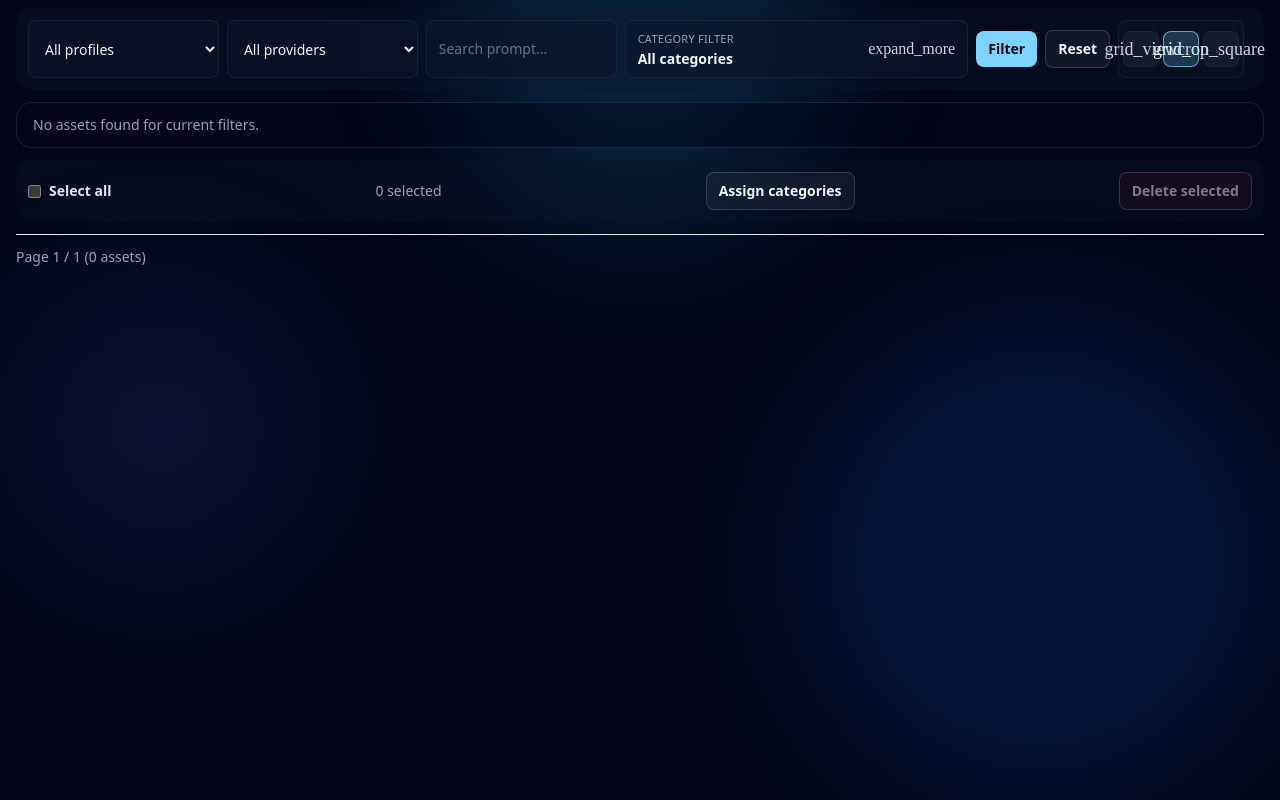
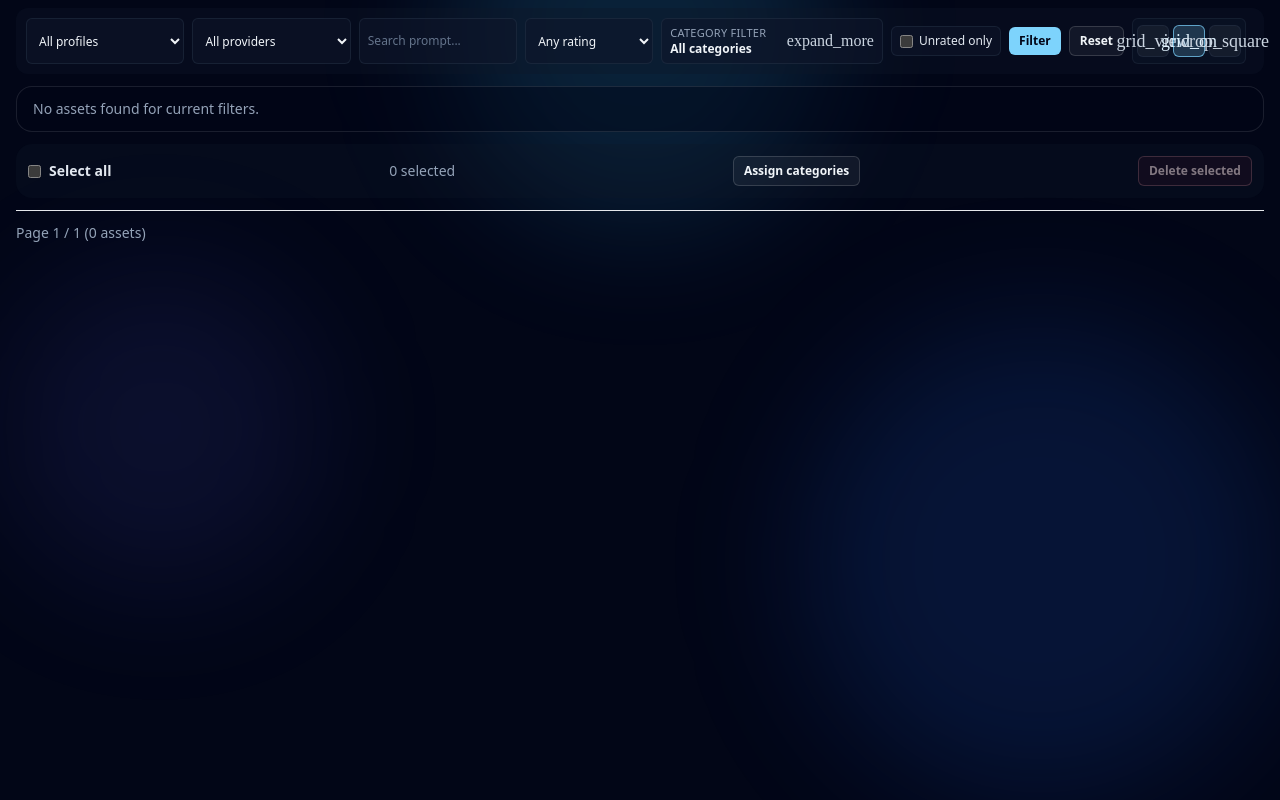
Before and after one commit to jschm42/lumigen, a FastAPI app: page /gallery in a window 1280 px wide. Run offline with FastAPI, Linux system fonts and the light colour scheme; some libraries are stand-ins or nearby versions; some web fonts are replaced.

Commit message:
feat: add optional rating feature for assets with frontend and backend support

```diff
--- a/app/db/models.py
+++ b/app/db/models.py
@@ -229,6 +229,7 @@ class Asset(Base):
     width: Mapped[int] = mapped_column(Integer, nullable=False)
     height: Mapped[int] = mapped_column(Integer, nullable=False)
     mime: Mapped[str] = mapped_column(String(64), nullable=False)
+    rating: Mapped[Optional[int]] = mapped_column(Integer, nullable=True)
     meta_json: Mapped[dict[str, Any]] = mapped_column(
         JSON, default=dict, nullable=False
     )
--- a/app/main.py
+++ b/app/main.py
@@ -210,6 +210,16 @@ def normalize_thumb_size(value: Optional[str]) -> str:
     if candidate in {"sm", "md", "lg"}:
         return candidate
     return "md"
+
+
+def normalize_min_rating(value: Optional[int]) -> Optional[int]:
+    if value is None:
+        return None
+    if value < 0:
+        return 0
+    if value > 5:
+        return 5
+    return value
 
 
 def generation_session_token(generation: Generation) -> str:
@@ -1598,12 +1608,20 @@ def gallery_page(
     provider: Optional[str] = Query(default=None),
     q: Optional[str] = Query(default=None),
     category_ids: list[int] = Query(default=[]),
+    min_rating: Optional[str] = Query(default=None),
+    unrated: bool = Query(default=False),
     thumb_size: Optional[str] = Query(default="md"),
     message: Optional[str] = Query(default=None),
     error: Optional[str] = Query(default=None),
     session: Session = Depends(get_session),
 ) -> HTMLResponse:
     normalized_category_ids = normalize_category_ids(category_ids)
+    parsed_min_rating: Optional[int] = None
+    try:
+        parsed_min_rating = parse_optional_int(min_rating)
+    except ValueError:
+        parsed_min_rating = None
+    min_rating_value = normalize_min_rating(parsed_min_rating)
     thumb_size_value = normalize_thumb_size(thumb_size)
     page_data = gallery_service.list_assets(
         session,
@@ -1612,6 +1630,8 @@ def gallery_page(
         provider=provider or None,
         prompt_query=q or None,
         category_ids=normalized_category_ids or None,
+        min_rating=None if unrated else min_rating_value,
+        unrated_only=unrated,
     )
     options = gallery_service.list_filter_options(session)
 
@@ -1624,6 +1644,10 @@ def gallery_page(
         filter_params["q"] = q
     if normalized_category_ids:
         filter_params["category_ids"] = normalized_category_ids
+    if min_rating_value is not None:
+        filter_params["min_rating"] = min_rating_value
+    if unrated:
+        filter_params["unrated"] = "1"
     gallery_query = urlencode(filter_params, doseq=True)
 
     return_to_params: dict[str, Any] = {"page": page, "thumb_size": thumb_size_value}
@@ -1640,6 +1664,8 @@ def gallery_page(
             "provider": provider or "",
             "q": q or "",
             "selected_category_ids": normalized_category_ids,
+            "min_rating": min_rating_value,
+            "unrated_only": unrated,
             "thumb_size": thumb_size_value,
             "gallery_query": gallery_query,
             "return_to": return_to,
@@ -1649,6 +1675,28 @@ def gallery_page(
             "hide_header": True,
         },
     )
+
+
+@app.post("/assets/{asset_id}/rating")
+def update_asset_rating(
+    asset_id: int,
+    rating: int = Form(...),
+    return_to: str = Form(default="/gallery"),
+    session: Session = Depends(get_session),
+) -> RedirectResponse:
+    if rating < 0 or rating > 5:
+        return gallery_redirect(return_to, error="Rating must be between 0 and 5")
+
+    asset = crud.get_asset(session, asset_id, with_generation=False)
+    if not asset:
+        raise HTTPException(status_code=404, detail="Asset not found")
+
+    asset.rating = None if rating == 0 else rating
+    session.add(asset)
+    session.commit()
+    if rating == 0:
+        return gallery_redirect(return_to, message="Rating removed")
+    return gallery_redirect(return_to, message="Rating updated")
 
 
 @app.post("/assets/bulk-set-categories")
--- a/app/web/static/js/app.js
+++ b/app/web/static/js/app.js
@@ -707,6 +707,19 @@ function setupGallerySelection() {
       createOrUpdateHiddenInput(assetId, !isSelected);
       updateState();
     });
+
+    clickArea.addEventListener('dblclick', function (e) {
+      var target = e.target;
+      if (target.closest('a') || target.closest('button') || target.closest('form')) {
+        return;
+      }
+
+      var detailUrl = card.dataset.assetDetailUrl;
+      if (!detailUrl) {
+        return;
+      }
+      window.location.href = detailUrl;
+    });
   });
 
   // Select all toggle
@@ -725,6 +738,80 @@ function setupGallerySelection() {
   updateState();
 }
 
+function setupGalleryRatings() {
+  var ratingForms = Array.from(document.querySelectorAll('[data-rating-form]'));
+  if (ratingForms.length === 0) return;
+
+  ratingForms.forEach(function (form) {
+    var stars = Array.from(form.querySelectorAll('[data-rating-star]'));
+    var ratingInput = form.querySelector('[data-rating-input]');
+    if (!ratingInput || stars.length === 0) return;
+
+    var currentRating = parseInt(form.getAttribute('data-current-rating') || '0', 10);
+    if (!Number.isFinite(currentRating) || currentRating < 0) {
+      currentRating = 0;
+    }
+
+    function paintStars(activeRating) {
+      stars.forEach(function (star) {
+        var value = parseInt(star.getAttribute('data-rating-value') || '0', 10);
+        var isActive = Number.isFinite(value) && value <= activeRating;
+        star.classList.toggle('text-amber-300', isActive);
+        star.classList.toggle('text-slate-600', !isActive);
+      });
+    }
+
+    paintStars(currentRating);
+
+    stars.forEach(function (star) {
+      star.addEventListener('mouseenter', function () {
+        var hoverRating = parseInt(star.getAttribute('data-rating-value') || '0', 10);
+        if (Number.isFinite(hoverRating)) {
+          paintStars(hoverRating);
+        }
+      });
+
+      star.addEventListener('click', async function () {
+        var clickedValue = parseInt(star.getAttribute('data-rating-value') || '0', 10);
+        if (!Number.isFinite(clickedValue)) return;
+
+        var nextRating = clickedValue;
+        if (clickedValue === 1 && currentRating === 1) {
+          nextRating = 0;
+        }
+
+        var previousRating = currentRating;
+        ratingInput.value = String(nextRating);
+        currentRating = nextRating;
+        form.setAttribute('data-current-rating', String(currentRating));
+        paintStars(currentRating);
+
+        try {
+          var formData = new FormData(form);
+          var response = await fetch(form.action, {
+            method: 'POST',
+            body: formData,
+            headers: { 'X-Requested-With': 'XMLHttpRequest' }
+          });
+
+          if (!response.ok) {
+            throw new Error('Rating update failed');
+          }
+        } catch (error) {
+          currentRating = previousRating;
+          form.setAttribute('data-current-rating', String(currentRating));
+          ratingInput.value = String(currentRating);
+          paintStars(currentRating);
+        }
+      });
+    });
+
+    form.addEventListener('mouseleave', function () {
+      paintStars(currentRating);
+    });
+  });
+}
+
   // ==========================================================================
   // Initialization
   // ==========================================================================
@@ -736,6 +823,7 @@ function setupGallerySelection() {
     setupProfileForms();
     setupGalleryFilters();
     setupGallerySelection();
+    setupGalleryRatings();
   }
 
   // Run on DOM ready
--- a/app/web/templates/fragments/gallery_grid.html
+++ b/app/web/templates/fragments/gallery_grid.html
@@ -1,6 +1,6 @@
 <div class="grid gap-2 {% if thumb_size == 'sm' %}grid-cols-2 sm:grid-cols-3 md:grid-cols-4 xl:grid-cols-6{% elif thumb_size == 'lg' %}grid-cols-1 sm:grid-cols-2 lg:grid-cols-3 2xl:grid-cols-4{% else %}grid-cols-1 sm:grid-cols-2 md:grid-cols-3 xl:grid-cols-4 2xl:grid-cols-5{% endif %}">
   {% for asset in page_data.items %}
-  <article class="group relative overflow-hidden rounded-xl bg-slate-900/50 p-2.5 shadow-md shadow-slate-950/45 ring-2 ring-transparent transition data-[selected=true]:ring-sky-300" data-gallery-card data-gallery-select data-asset-id="{{ asset.id }}">
+  <article class="group relative overflow-hidden rounded-xl bg-slate-900/50 p-2.5 shadow-md shadow-slate-950/45 ring-2 ring-transparent transition data-[selected=true]:ring-sky-300" data-gallery-card data-gallery-select data-asset-id="{{ asset.id }}" data-asset-detail-url="/assets/{{ asset.id }}">
     <div class="relative aspect-square overflow-hidden rounded-lg bg-slate-900/75 cursor-pointer" data-gallery-card-click>
       <img src="/assets/{{ asset.id }}/thumb" alt="thumb {{ asset.id }}" class="h-full w-full object-cover transition duration-300 group-hover:scale-[1.02]">
 
@@ -24,11 +24,28 @@
       </div>
     </div>
 
-    <div class="mt-2.5 space-y-1">
-      <p class="truncate text-xs text-slate-400">{{ asset.generation.profile_name }} | {{ asset.generation.provider }}</p>
-      {% if asset.categories %}
-        <p class="truncate text-xs text-slate-500">{{ asset.categories | map(attribute='name') | join(', ') }}</p>
-      {% endif %}
+    <div class="mt-1.5 flex items-center">
+      <form
+        method="post"
+        action="/assets/{{ asset.id }}/rating"
+        class="flex items-center gap-0 {% if asset.rating is none %}opacity-0 transition-opacity duration-150 group-hover:opacity-100 focus-within:opacity-100{% endif %}"
+        aria-label="Set rating for asset {{ asset.id }}"
+        data-rating-form
+        data-current-rating="{{ asset.rating if asset.rating is not none else 0 }}"
+      >
+        <input type="hidden" name="return_to" value="{{ return_to }}">
+        <input type="hidden" name="rating" value="{{ asset.rating if asset.rating is not none else 0 }}" data-rating-input>
+        {% for value in [1, 2, 3, 4, 5] %}
+          <button
+            type="button"
+            data-rating-star
+            data-rating-value="{{ value }}"
+            class="inline-flex h-4 w-4 items-center justify-center text-[13px] leading-none transition {% if (asset.rating or 0) >= value %}text-amber-300{% else %}text-slate-600{% endif %}"
+            title="Set {{ value }} stars"
+            aria-label="Set {{ value }} stars"
+          >★</button>
+        {% endfor %}
+      </form>
     </div>
   </article>
   {% else %}
--- a/app/web/templates/gallery.html
+++ b/app/web/templates/gallery.html
@@ -1,16 +1,16 @@
 {% extends "layout.html" %}
 {% block content %}
 {% set panel_class = "h-full space-y-3" %}
-{% set input_class = "w-full rounded-lg border border-slate-700/35 bg-slate-900/55 px-3 py-2 text-sm text-slate-100 placeholder:text-slate-500 focus:border-sky-300 focus:outline-none focus:ring-2 focus:ring-sky-300/30" %}
-{% set btn_primary = "inline-flex items-center justify-center rounded-lg bg-sky-300 px-3 py-2 text-sm font-semibold text-slate-950 transition hover:bg-sky-200 disabled:cursor-not-allowed disabled:opacity-50" %}
-{% set btn_secondary = "inline-flex items-center justify-center rounded-lg border border-white/15 bg-white/5 px-3 py-2 text-sm font-semibold text-slate-100 transition hover:border-sky-300/50 hover:bg-white/10 disabled:cursor-not-allowed disabled:opacity-50" %}
-{% set btn_danger = "inline-flex items-center justify-center rounded-lg border border-rose-300/40 bg-rose-500/10 px-3 py-2 text-sm font-semibold text-rose-100 transition hover:border-rose-200 hover:bg-rose-500/20 disabled:cursor-not-allowed disabled:opacity-50" %}
-{% set size_btn = "inline-flex h-9 w-9 items-center justify-center rounded-lg border transition" %}
+{% set input_class = "w-full rounded-md border border-slate-700/35 bg-slate-900/55 px-2 py-1.5 text-xs text-slate-100 placeholder:text-slate-500 focus:border-sky-300 focus:outline-none focus:ring-1 focus:ring-sky-300/30" %}
+{% set btn_primary = "inline-flex items-center justify-center rounded-md bg-sky-300 px-2.5 py-1.5 text-xs font-semibold text-slate-950 transition hover:bg-sky-200 disabled:cursor-not-allowed disabled:opacity-50" %}
+{% set btn_secondary = "inline-flex items-center justify-center rounded-md border border-white/15 bg-white/5 px-2.5 py-1.5 text-xs font-semibold text-slate-100 transition hover:border-sky-300/50 hover:bg-white/10 disabled:cursor-not-allowed disabled:opacity-50" %}
+{% set btn_danger = "inline-flex items-center justify-center rounded-md border border-rose-300/40 bg-rose-500/10 px-2.5 py-1.5 text-xs font-semibold text-rose-100 transition hover:border-rose-200 hover:bg-rose-500/20 disabled:cursor-not-allowed disabled:opacity-50" %}
+{% set size_btn = "inline-flex h-8 w-8 items-center justify-center rounded-md border transition" %}
 
 <section class="{{ panel_class }}">
-  <form method="get" action="/gallery" class="rounded-2xl bg-slate-900/35 p-3">
+  <form method="get" action="/gallery" class="rounded-xl bg-slate-900/35 p-2.5">
     <input type="hidden" name="thumb_size" value="{{ thumb_size }}">
-    <div class="grid gap-2 md:grid-cols-2 xl:grid-cols-[minmax(9rem,1fr)_minmax(9rem,1fr)_minmax(9rem,1fr)_minmax(0,1.8fr)_auto_auto_auto]">
+    <div class="grid gap-2 md:grid-cols-2 xl:grid-cols-[minmax(9rem,1fr)_minmax(9rem,1fr)_minmax(9rem,1fr)_minmax(8rem,0.8fr)_minmax(0,1.4fr)_auto_auto_auto]">
       <select name="profile_name" aria-label="Profile filter" class="{{ input_class }}">
         <option value="">All profiles</option>
         {% for item in filter_options.profile_names %}
@@ -24,10 +24,16 @@
         {% endfor %}
       </select>
       <input type="text" name="q" value="{{ q }}" placeholder="Search prompt..." aria-label="Prompt filter" class="{{ input_class }}">
+      <select name="min_rating" aria-label="Minimum star rating" class="{{ input_class }}">
+        <option value="" {% if min_rating is none %}selected{% endif %}>Any rating</option>
+        {% for value in [0, 1, 2, 3, 4, 5] %}
+          <option value="{{ value }}" {% if min_rating == value %}selected{% endif %}>{{ value }}+ stars</option>
+        {% endfor %}
+      </select>
       <div class="relative" data-category-popover>
         <button
           type="button"
-          class="flex h-full min-h-[42px] w-full items-center justify-between rounded-lg border border-slate-700/35 bg-slate-900/55 px-3 py-2 text-left text-sm text-slate-100 transition hover:border-sky-300/45 focus:border-sky-300 focus:outline-none focus:ring-2 focus:ring-sky-300/30"
+          class="flex h-full min-h-[34px] w-full items-center justify-between rounded-md border border-slate-700/35 bg-slate-900/55 px-2 py-1.5 text-left text-xs text-slate-100 transition hover:border-sky-300/45 focus:border-sky-300 focus:outline-none focus:ring-1 focus:ring-sky-300/30"
           data-category-popover-toggle
           aria-haspopup="dialog"
           aria-expanded="false"
@@ -66,10 +72,14 @@
         </div>
       </div>
       <div class="flex items-center gap-2">
+        <label class="inline-flex items-center gap-1.5 rounded-md border border-slate-700/35 bg-slate-900/55 px-2 py-1.5 text-xs text-slate-200">
+          <input type="checkbox" name="unrated" value="1" {% if unrated_only %}checked{% endif %}>
+          Unrated only
+        </label>
         <button type="submit" class="{{ btn_primary }}">Filter</button>
         <a href="/gallery" class="{{ btn_secondary }}">Reset</a>
       </div>
-      <div class="flex items-center justify-end gap-1 rounded-lg border border-slate-700/30 bg-slate-900/45 px-1 py-1">
+      <div class="flex items-center justify-end gap-1 rounded-md border border-slate-700/30 bg-slate-900/45 px-1 py-1">
         <a
           href="/gallery?page=1{% if gallery_query %}&{{ gallery_query }}{% endif %}&thumb_size=sm"
           class="{{ size_btn }} {% if thumb_size == 'sm' %}border-sky-300/70 bg-sky-300/20 text-sky-100{% else %}border-slate-700/35 bg-white/5 text-slate-300 hover:border-sky-300/50 hover:text-white{% endif %}"
```
Also changed, not shown: alembic/versions/20260226_0015_asset_rating.py (added, +28 -0 lines), app/services/gallery_service.py (+7 -0 lines), app/web/templates/asset_detail.html (+7 -7 lines), tests/frontend/test_ui_routes.py (+87 -1 lines), tests/routes/test_main_routes.py (+84 -0 lines), tests/unit/test_gallery_service.py (+44 -0 lines).
